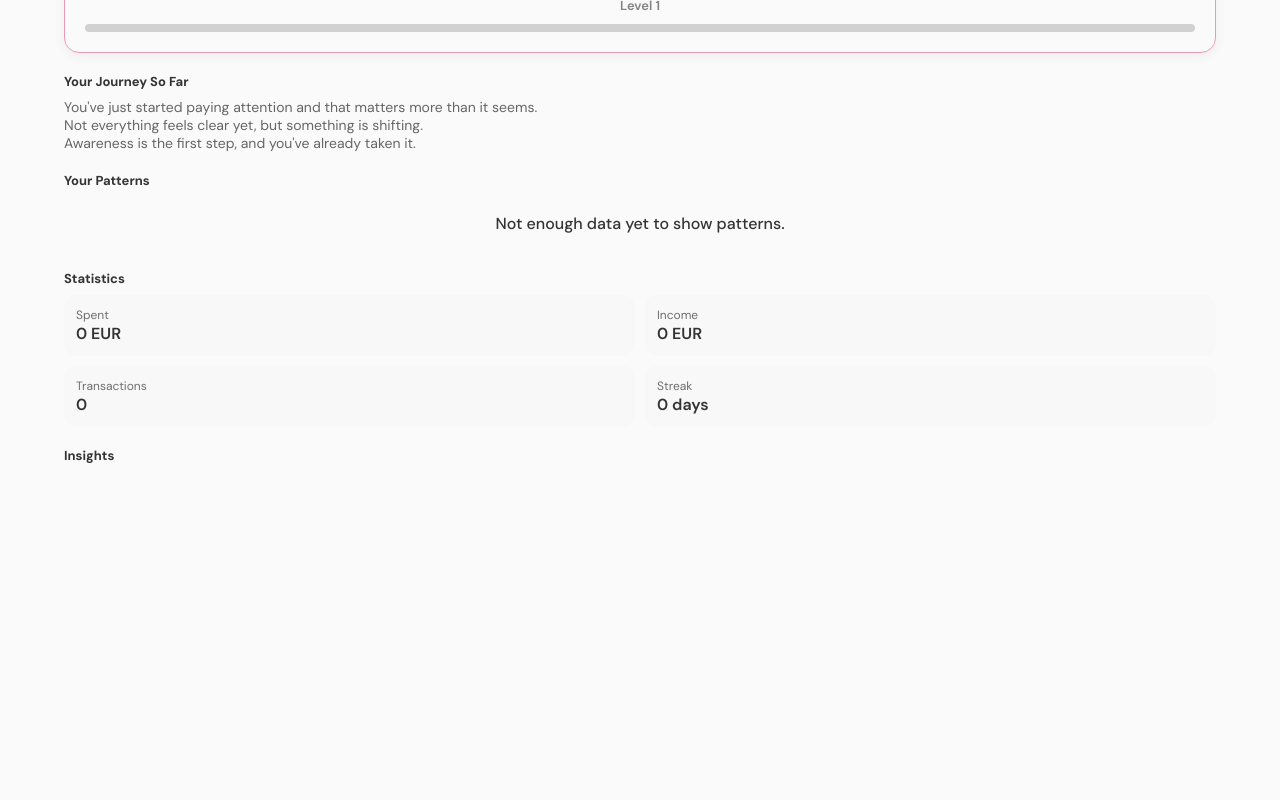
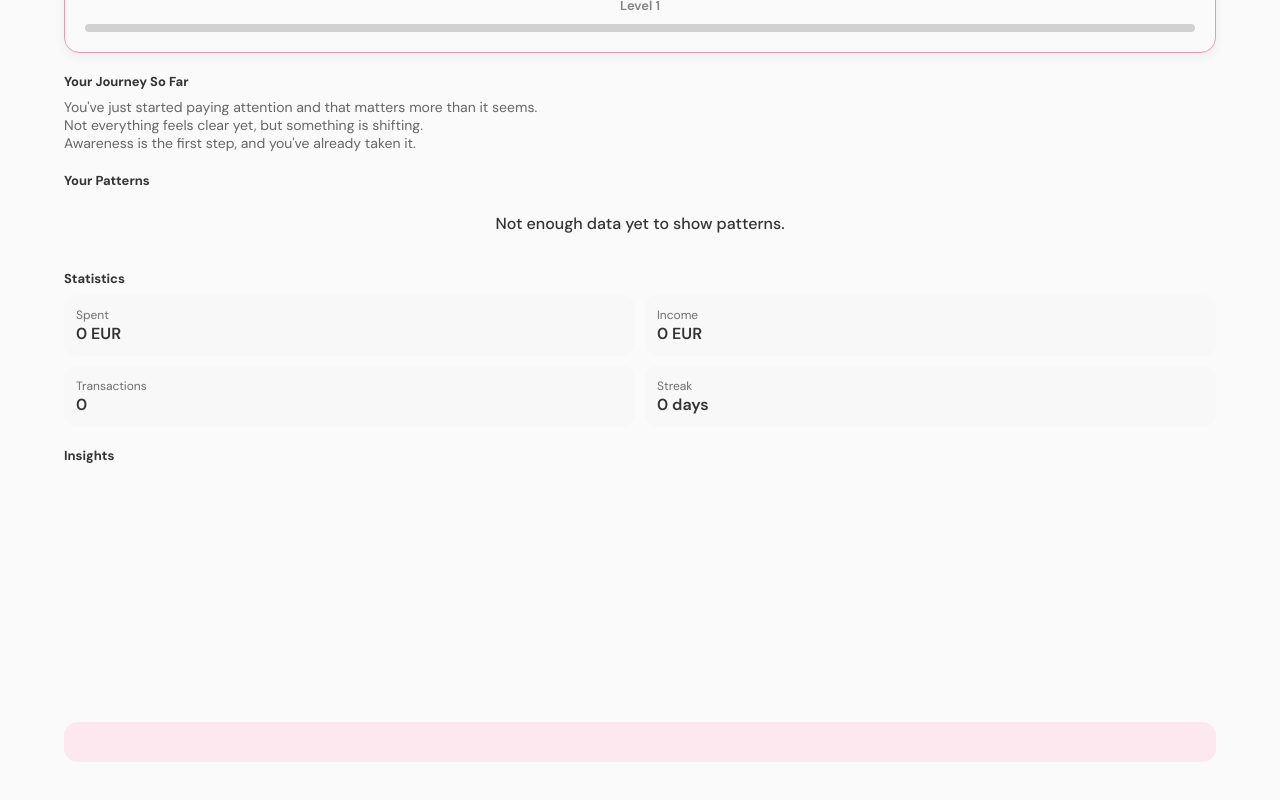
Before and after one commit to mirelalexy/blossom, a React (Vite) app in the folder frontend/: page /journey in a window 1280 px wide. Shown: the part 224-1024 px from the top of the page. Before the commit the page ends 800 px from the top, so only its background shows below. Built offline with nearby package versions, Linux system fonts and the light colour scheme.

Commit message:
feat(journey): add category chart in Insights section

```diff
--- a/frontend/package.json
+++ b/frontend/package.json
@@ -13,7 +13,8 @@
     "lucide-react": "^0.577.0",
     "react": "^19.2.0",
     "react-dom": "^19.2.0",
-    "react-router-dom": "^7.13.1"
+    "react-router-dom": "^7.13.1",
+    "recharts": "^3.8.0"
   },
   "devDependencies": {
     "@eslint/js": "^9.39.1",
--- /dev/null
+++ b/frontend/src/components/charts/CategoryChart.jsx
@@ -0,0 +1,44 @@
+import { Pie, PieChart, ResponsiveContainer } from "recharts"
+import { useCurrency } from "../../store/CurrencyStore"
+
+import EmptyState from "../ui/EmptyState"
+
+import "../../styles/components/Chart.css"
+
+function CategoryChart({ data }) {
+    if (!data) return <EmptyState title="No data yet." />
+
+    const { currency } = useCurrency()
+
+    return (
+        <div className="chart-container">
+            <ResponsiveContainer width="100%" height={250}>
+                <PieChart>
+                    <Pie
+                        data={data}
+                        dataKey="value"
+                        nameKey="name"
+                        innerRadius="50%"
+                        label
+                    >
+                    </Pie>
+                </PieChart>
+            </ResponsiveContainer>
+
+            <div className="chart-legend">
+                {data.map((item, i) => (
+                    <div key={i} className="legend-item">
+                        <div className="category-info">
+                            <div className="legend-color" style={{ background: item.fill }}></div>
+                            <span>{item.name}</span>
+                        </div>
+
+                        <span>{item.value} {currency}</span>
+                    </div>
+                ))}
+            </div>
+        </div>
+    )
+}
+
+export default CategoryChart
--- a/frontend/src/pages/Journey.jsx
+++ b/frontend/src/pages/Journey.jsx
@@ -5,6 +5,8 @@ import { calculateStreak } from "../utils/streakUtils"
 import { getUserPatterns } from "../utils/patternUtils"
 import { getStatistics } from "../utils/statisticsUtils"
 import { useCurrency } from "../store/CurrencyStore"
+import { getCategoryData } from "../utils/chartUtils"
+import { useCategories } from "../store/CategoryStore"
 
 import PageHeader from "../components/ui/PageHeader"
 import NotificationItem from "../components/notifications/NotificationItem"
@@ -15,6 +17,7 @@ import LevelCard from "../components/profile/LevelCard"
 import "../styles/pages/Journey.css"
 import PatternCard from "../components/journey/PatternCard"
 import StatCard from "../components/journey/StatCard"
+import CategoryChart from "../components/charts/CategoryChart"
 
 function Journey() {
     const { transactions } = useTransactions()
@@ -40,6 +43,10 @@ function Journey() {
 
     const stats = getStatistics(transactions)
     const { currency } = useCurrency()
+
+    const { categories } = useCategories()
+    const categoryChartData = getCategoryData(transactions, categories)
+    console.log(categoryChartData)
 
     return (
         <div className="journey-content">
@@ -75,7 +82,7 @@ function Journey() {
             </Section>
 
             <Section title="Insights">
-
+                <CategoryChart data={categoryChartData} />
             </Section>
         </div>
     )
--- /dev/null
+++ b/frontend/src/styles/components/Chart.css
@@ -0,0 +1,28 @@
+.legend-item {
+    display: flex;
+    justify-content: space-between;
+    align-items: center;
+    font-size: 14px;
+}
+
+.legend-color {
+    width: 20px;
+    height: 20px;
+    border-radius: 50%;
+    background-color: var(--accent);
+}
+
+.chart-legend {
+    background-color: var(--bg-secondary);
+    padding: 20px;
+    border-radius: 14px;
+    display: flex;
+    flex-direction: column;
+    gap: 12px;
+}
+
+.category-info {
+    display: flex;
+    gap: 12px;
+    align-items: center;
+}
--- /dev/null
+++ b/frontend/src/utils/chartUtils.js
@@ -0,0 +1,17 @@
+export function getCategoryData(transactions, categories) {
+    const categoryMap = {}
+
+    transactions.forEach(t => {
+        if (t.type !== "Expense") return
+
+        const category = categories.find(c => c.id === t.categoryId)
+        const name = category.name
+
+        categoryMap[name] = (categoryMap[name] || 0) + t.amount
+    })
+
+    return Object.entries(categoryMap).map(([name, value]) => ({
+        name,
+        value
+    }))
+}
```
Also changed, not shown: 1 other file (tests, documents, lock files or other folders).
